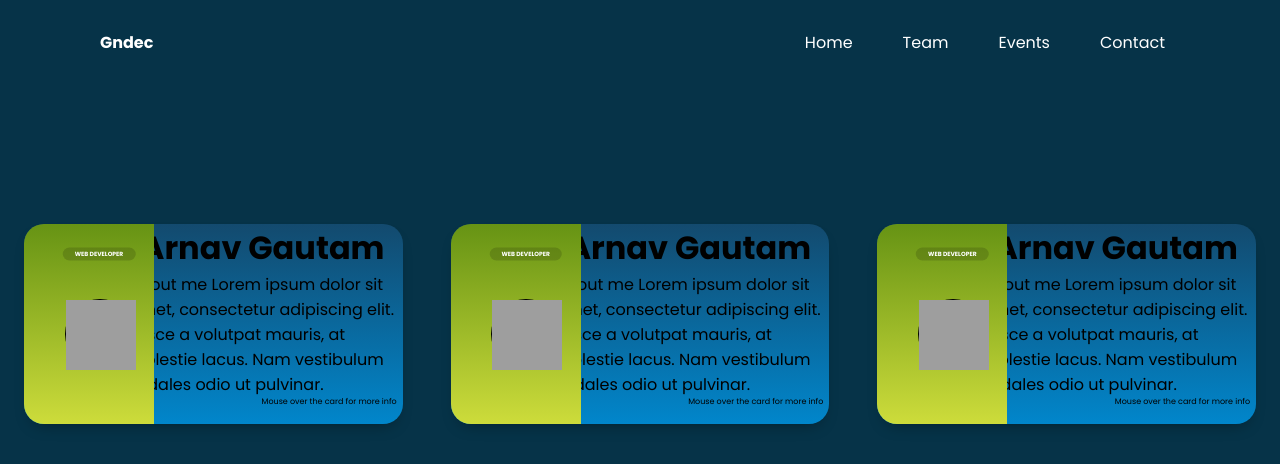
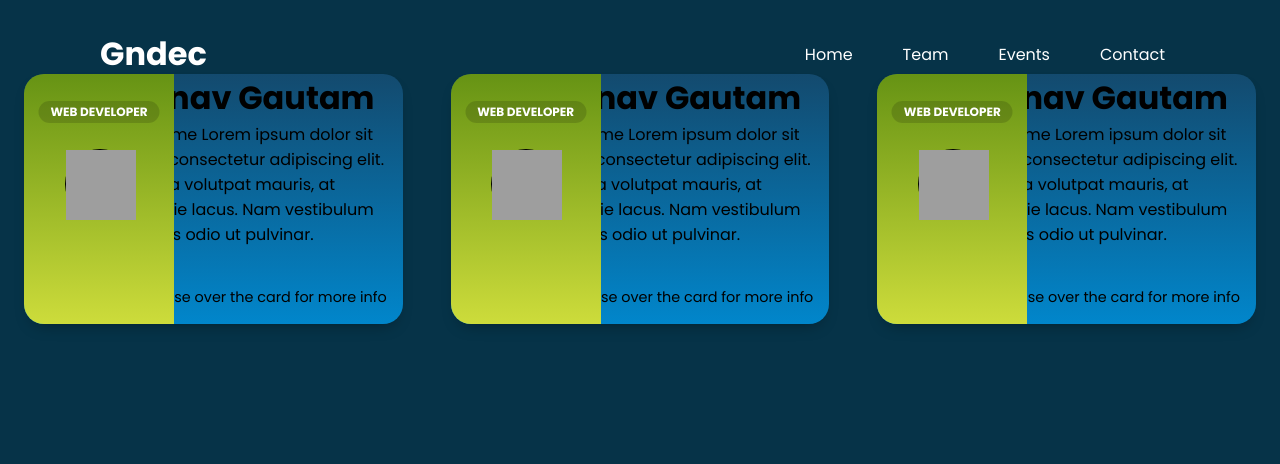
Before and after one commit to Aadit017/collegesthsth.github.io, a plain HTML site: page team.html in a window 1280 px wide. Drawn offline with Linux system fonts and the light colour scheme; grey boxes are pictures that could not be loaded; a web font is replaced by a local one.

Commit message:
Update styles.css

```diff
--- a/styles.css
+++ b/styles.css
@@ -3,7 +3,7 @@
 @import url('https://fonts.googleapis.com/css2?family=Rancho&display=swap');
 
 @import url('https://fonts.googleapis.com/css2?family=Chewy&family=Poppins:wght@700&display=swap');
-
+@import url('https://fonts.googleapis.com/css2?family=Cabin&display=swap');
 *
 {
   margin: 0;
@@ -37,7 +37,7 @@ body
 {
   color: #fff;
   font-weight: 700;
-  font-size: 1em;
+  font-size: 2em;
   text-decoration: none;
 }
 
@@ -187,19 +187,33 @@ section #text span
   display: flex;
   align-items: center;
   justify-content: center;
-  margin-top: 200px;
+  margin-top: 50px;
 }
-
+.r1{
+margin-top:200px;
+}
+.core-member{
+	position:relative;
+	top:200px;
+	left:160px;
+	color:white;
+	font-size:30px;
+	font-style:bold underline;
+	font-family:Cabin;
+}
 .center {
   position: absolute;
   top: 50%;
   left: 50%;
   -webkit-transform: translate(-50%, -50%);
 }
-
+.j{
+ box-shadow: 30px 30px 8px black;
+ }
 .card {
-  width: 550px;
-  height: 200px;
+	display:flex;
+  width: 450px;
+  height: 250px;
   background: linear-gradient(#134a6e, #0186cb);
   box-shadow: 0 8px 16px -8px rgba(0,0,0,0.4);
   border-radius: 20px;
@@ -214,7 +228,7 @@ section #text span
 
 .card .additional {
   position: absolute;
-  width: 130px;
+  width: 150px;
   height: 100%;
   background: linear-gradient(#669314, #cddc3b);
   transition: width 0.4s;
@@ -248,7 +262,7 @@ section #text span
   top: 15%;
   color: #fff;
   text-transform: uppercase;
-  font-size: 0.24em;
+  font-size: 0.75em;
   font-weight: bold;
   background: rgba(0,0,0,0.15);
   padding: 0.125rem 0.75rem;
@@ -263,12 +277,9 @@ section #text span
   left: 150px;
   height: 100%;
 }
-.roleo{
-	margin-right:300px;
-}
+
 .card .additional .more-info h1 {
   color: #fff;
-	font-size:1.75rem;
   margin-bottom: 0;
 }
 
@@ -277,9 +288,9 @@ section #text span
 }
 
 .card .additional .socials {
-  margin: 0rem;
+  margin: 0 1rem;
   color: #fff;
-  font-size: 0.5rem;
+  font-size: 1rem;
 }
 
 .card .additional .socials span + span {
@@ -287,7 +298,7 @@ section #text span
 }
 
 .card .additional .stats {
-  font-size: .5rem;
+  font-size: 2rem;
   display: flex;
   position: absolute;
   bottom: 1rem;
@@ -311,29 +322,27 @@ section #text span
   height: 100%;
   position: absolute;
   top: 0;
-  right: -10px;
+  right: 0;
   z-index: 1;
   box-sizing: border-box;
   padding: 1rem;
   padding-top: 0;
-
 }
 
 .card .general .more {
   position: absolute;
   bottom: 1rem;
   right: 1rem;
-  font-size: 0.5em;
+  font-size: 0.9em;
 }
 
 .icons {
-	left:100px;
   margin-top:40px;
-  font-size:30px
+  font-size:50px
 }
 
 .fa {
-  padding-left: 15px;
+  padding-left: 10px;
 opacity:1;
 }
 
```
